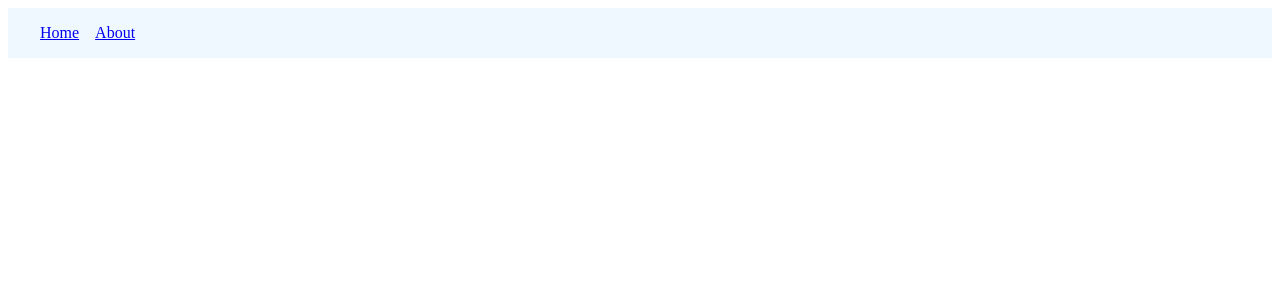
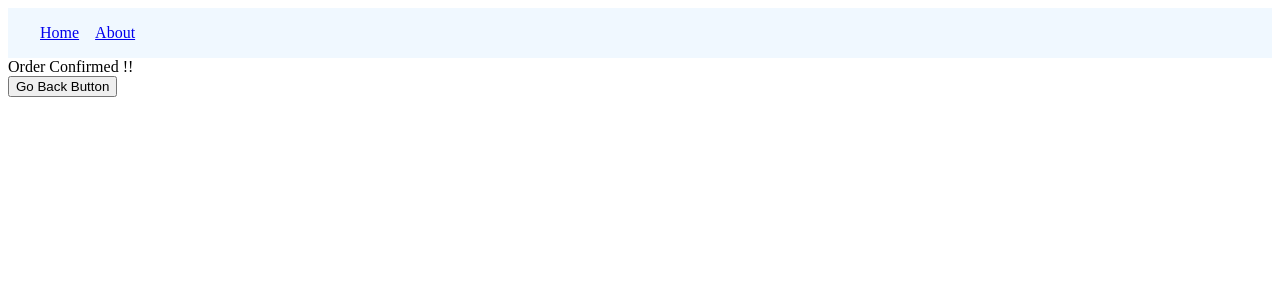
Before and after one commit to Mayankjustdial/React-router, a React (Vite) app: page /order-summary in a window 1280 px wide. Before the commit this address had no page. Shown: the top 300 px of the page. Built offline with nearby package versions, Linux system fonts and the light colour scheme.

Commit message:
Navigating Programmatically

```diff
--- a/src/App.jsx
+++ b/src/App.jsx
@@ -2,6 +2,7 @@ import { Routes, Route } from "react-router-dom";
 import { Home } from "./components/Home";
 import { About } from "./components/About";
 import { Navbar } from "./components/Navbar";
+import OrderSummary from "./components/OrderSummary";
 function App() {
   return (
     <>
@@ -9,6 +10,7 @@ function App() {
       <Routes>
         <Route path="/" element={<Home />} />
         <Route path="/about" element={<About />} />
+        <Route path="/order-summary" element={<OrderSummary />} />
       </Routes>
     </>
   );
--- a/src/components/Home.jsx
+++ b/src/components/Home.jsx
@@ -1,3 +1,11 @@
+import { useNavigate } from "react-router-dom";
+
 export const Home = () => {
-  return <div>Home Page</div>;
+  const navigate = useNavigate();
+  return (
+    <>
+      <div>Home Page</div>
+      <button onClick={() => navigate("order-summary")}>Place Order</button>
+    </>
+  );
 };
--- /dev/null
+++ b/src/components/OrderSummary.jsx
@@ -0,0 +1,20 @@
+import React from "react";
+import { useNavigate } from "react-router-dom";
+
+const OrderSummary = () => {
+  const navigate = useNavigate();
+  return (
+    <>
+      <div>Order Confirmed !!</div>
+      <button
+        onClick={() => {
+          navigate(-1);
+        }}
+      >
+        Go Back Button
+      </button>
+    </>
+  );
+};
+
+export default OrderSummary;
```
